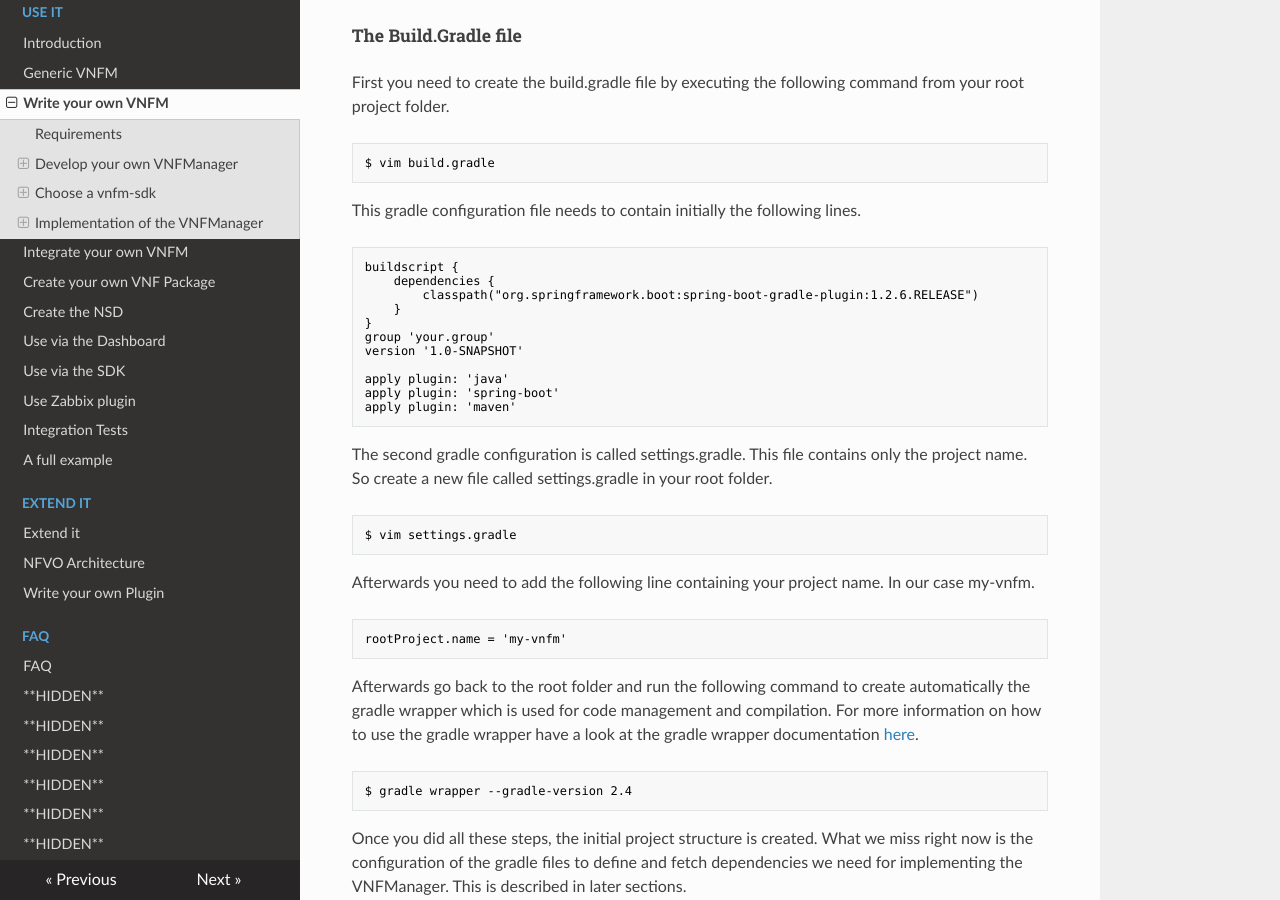
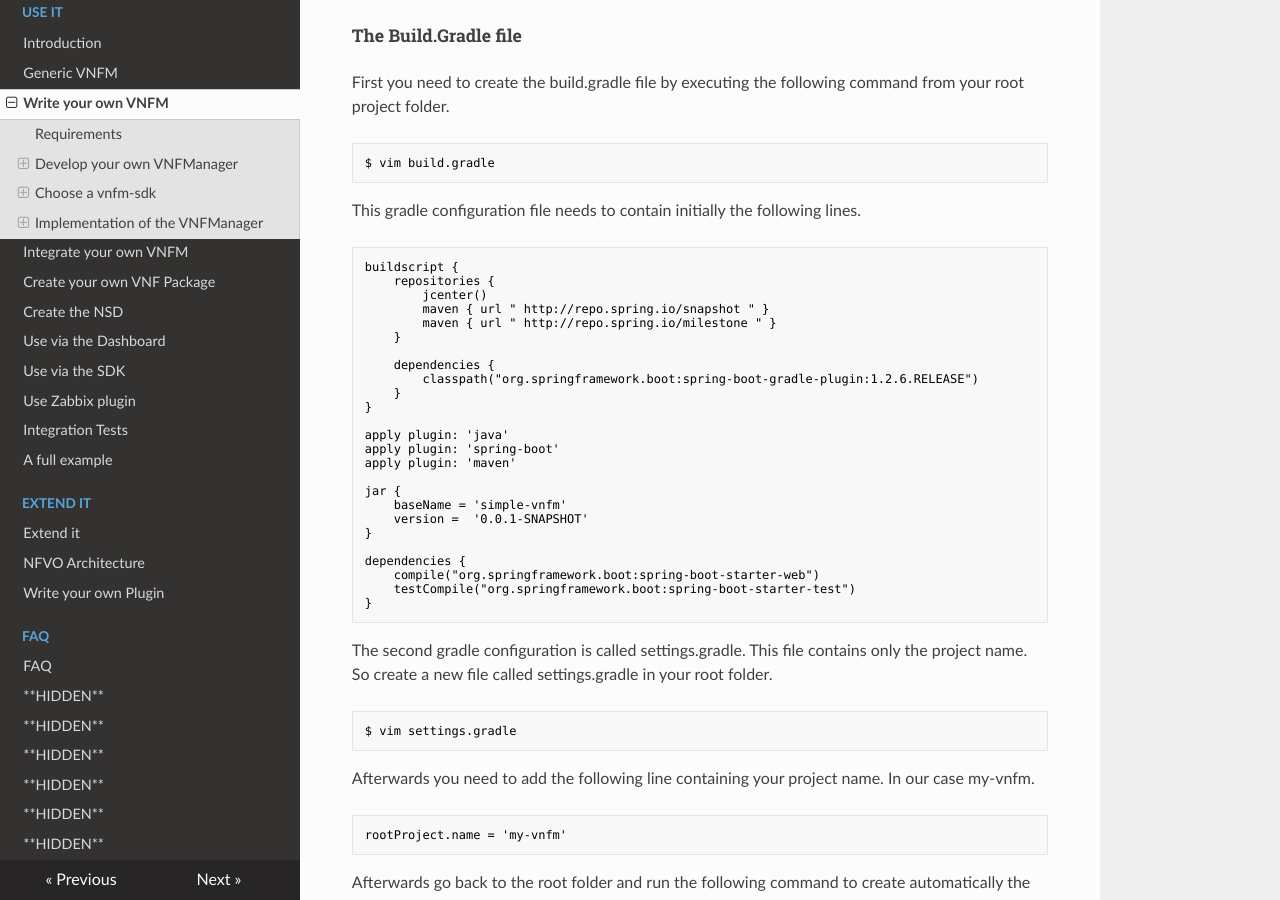
Before and after one commit to openbaton/docs, an MkDocs documentation site: the page built from docs/vnfm-how-to-write.md, in a window 1280 px wide and 900 px high, scrolled down 6635 px. Built offline with MkDocs 1.6.1, drawn with Linux system fonts in a browser that asks for light colours; nearby versions of some CDN libraries; old or Windows-style settings are respelled for this version of MkDocs.

Commit message:
Modified gradle build.gradle script

````diff
--- a/docs/vnfm-how-to-write.md
+++ b/docs/vnfm-how-to-write.md
@@ -164,16 +164,30 @@ This gradle configuration file needs to contain initially the following lines.
 
 ```gradle
 buildscript {
+    repositories {
+        jcenter()
+        maven { url " http://repo.spring.io/snapshot " }
+        maven { url " http://repo.spring.io/milestone " }
+    }
+
     dependencies {
         classpath("org.springframework.boot:spring-boot-gradle-plugin:1.2.6.RELEASE")
     }
 }
-group 'your.group'
-version '1.0-SNAPSHOT'
 
 apply plugin: 'java'
 apply plugin: 'spring-boot'
 apply plugin: 'maven'
+
+jar {
+    baseName = 'simple-vnfm'
+    version =  '0.0.1-SNAPSHOT'
+}
+
+dependencies {
+    compile("org.springframework.boot:spring-boot-starter-web")
+    testCompile("org.springframework.boot:spring-boot-starter-test")
+}
 ```
 
 The second gradle configuration is called settings.gradle.
````
